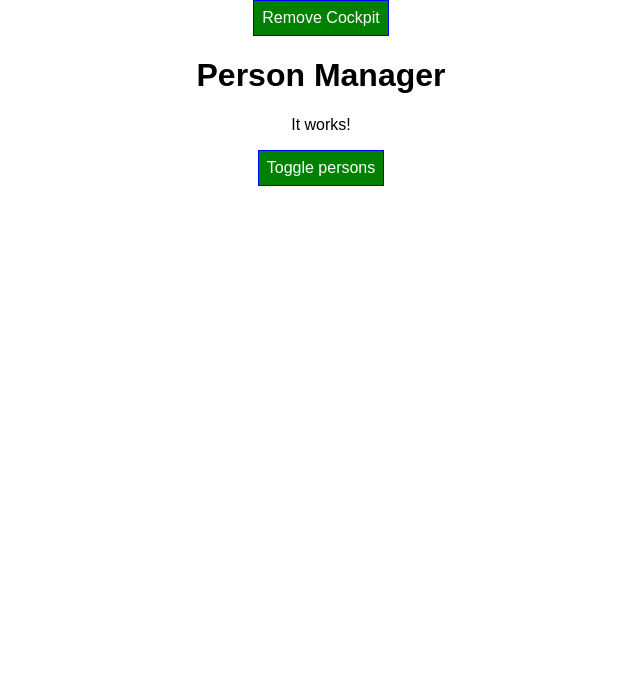
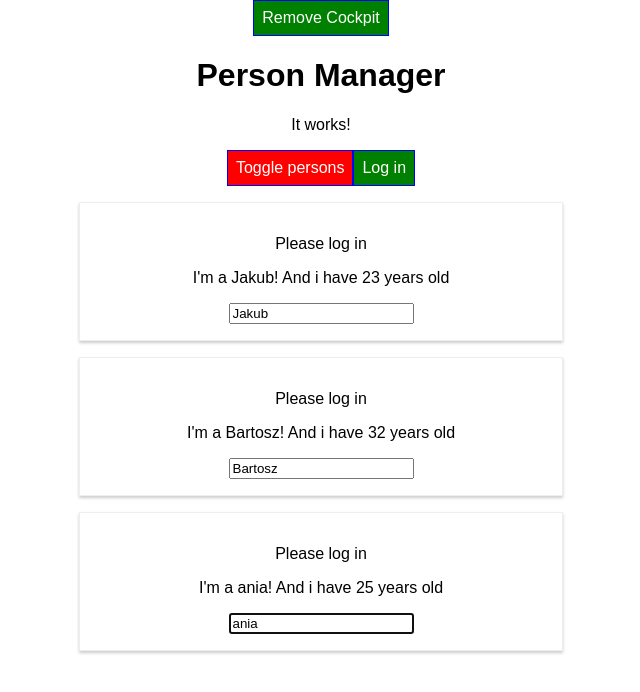
Before and after one commit to Agile-fox/React-max, a React app: page / in a window 1280 px wide. Shown: the top 692 px of the page, without its empty margins (319-959 px from the left). Built offline with nearby package versions, Linux system fonts and the light colour scheme.

Commit message:
adding usage of context API

```diff
--- a/src/components/Cockpit/Cockpit.js
+++ b/src/components/Cockpit/Cockpit.js
@@ -1,13 +1,18 @@
-import React, {useEffect} from 'react';
+import React, {useEffect, useRef} from 'react';
 import classes from './Cockpit.css';
+import AuthContext from '../../context/auth-context';
 
 const cockpit = (props) => {
+    const toggleBtnRef = React.useRef(null);
+
+
     useEffect(() => {
         console.log('[cockpit.js] useEffect');
         //https requst
-        setTimeout(() => {
-            alert('Saved data to cloud!');
-        }, 1000);
+        // setTimeout(() => {
+        //     alert('Saved data to cloud!');
+        // }, 1000);
+        toggleBtnRef.current.click();
         return () => {
             console.log('[cockpit.js] cleanup work in useEffect');
         };
@@ -40,10 +45,13 @@
             <h1>{props.title}</h1>
             <p className={assignedClasses.join(' ')}>It works!</p>
             <button
+            ref={toggleBtnRef}
             className={btnClass}
             onClick={props.clicked}
-
             >Toggle persons</button>
+            <AuthContext.Consumer>
+            {context => <button onClick={context.login}> Log in</button>}
+            </AuthContext.Consumer>
         </div>
     );
 };
--- a/src/components/Persons/Person/Person.js
+++ b/src/components/Persons/Person/Person.js
@@ -3,6 +3,7 @@
 import classes from './Person.css';
 import Auxiliary from '../../../hoc/Auxiliary';
 import withClass from '../../../hoc/withClass';
+import AuthContext from '..//../../context/auth-context';
 
 class Person extends Component {
     constructor(props) {
@@ -20,6 +21,11 @@
         console.log('[Person.js] rendering...');
         return (
             <Fragment>
+            <AuthContext.Consumer>
+            {context =>
+                context.authenicated ? <p>Authenticated!</p> : <p>Please log in</p>
+            }
+            </AuthContext.Consumer>
                  <p onClick={this.props.click}>I'm a {this.props.name}! And i have {this.props.age} years old</p>
                  <p key="i2">{this.props.children}</p>
                  <input
--- a/src/containers/App.js
+++ b/src/containers/App.js
@@ -3,7 +3,8 @@
 import Persons from '../components/Persons/Persons';
 import Cockpit from '../components/Cockpit/Cockpit';
 import withClass from '../hoc/withClass';
-import Auxiliary from '../hoc/Auxiliary'
+import Auxiliary from '../hoc/Auxiliary';
+import AuthContext from '../context/auth-context';
 
 
 class App extends Component {
@@ -21,7 +22,8 @@
     otherState: 'some value',
     showPerson: false,
     showCockpit: true,
-    changeCounter: 0
+    changeCounter: 0,
+    authenicated: false
   }
 
   static getDerivedStateFromProps(props, state) {
@@ -74,6 +76,10 @@
     this.setState({ showPersons: !doesShow});
   }
 
+  loginHandler = () => {
+    this.setState({authenicated: true});
+  };
+
   render(){
    console.log('[App.js] render');
     let persons = null;
@@ -86,6 +92,7 @@
           persons={this.state.persons}
           clicked={this.deletePersonHandler}
           changed={this.nameChangedHandler}
+          isAuthenicated={this.state.authenicated}
           />
         </div>
       ;
@@ -102,14 +109,20 @@
         >
         Remove Cockpit
         </button>
+        <AuthContext.Provider value={{
+          authenicated: this.state.authenicated,
+          login: this.loginHandler
+        }}>
         {this.state.showCockpit ?
         <Cockpit
           title={this.props.appTitle}
           showPersons={this.state.showPersons}
           personsLength={this.state.persons.length}
           clicked={this.togglePersonHandler}
+          login={this.loginHandler}
         /> :null}
         {persons}
+        </AuthContext.Provider>
       </Auxiliary>
     );
   }
--- /dev/null
+++ b/src/context/auth-context.js
@@ -0,0 +1,8 @@
+import React from 'react';
+
+const authContext = React.createContext({
+    authenicated: false,
+    login: () => {}
+});
+
+export default authContext;
```
Also changed, not shown: src/components/Persons/Persons.js (+4 -3 lines).
